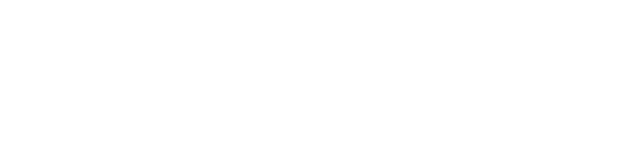
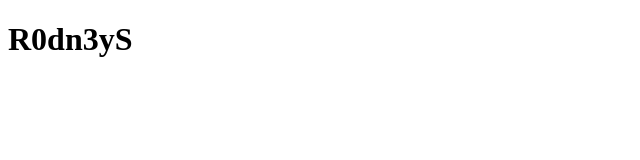
Before and after one commit to R0dn3yS/R0dn3yS.github.io, a plain HTML site: page index.html in a window 1280 px wide. Shown: the whole page, without its empty margins (0-640 px from the left). Drawn offline with Linux system fonts and the light colour scheme.

Commit message:
something

```diff
--- a/index.html
+++ b/index.html
@@ -6,6 +6,6 @@
 	<title>R0dn3yS Portfolio</title>
 </head>
 <body>
-
+	<h1>R0dn3yS</h1>
 </body>
 </html>
```
